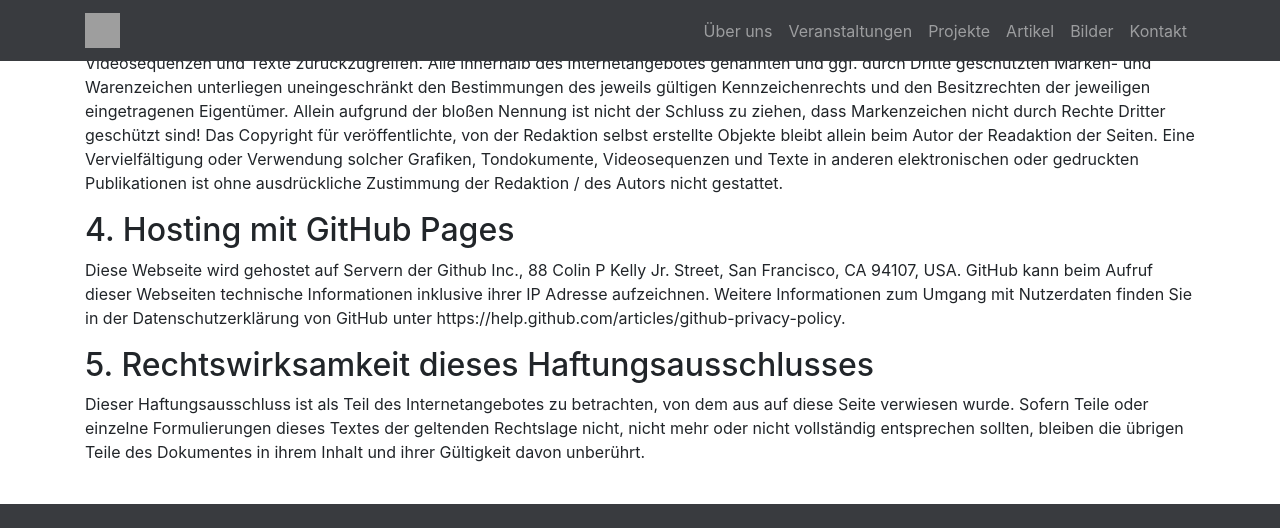
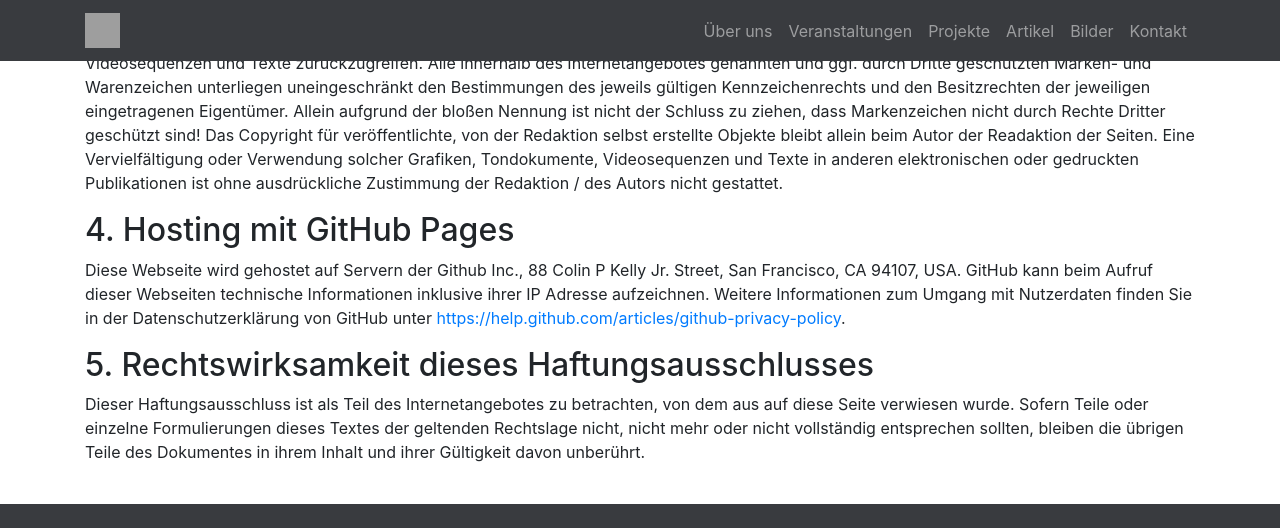
Before and after one commit to kolpinghaus-reutlingen/kolpinghaus-reutlingen.de, a Jekyll site: the page built from site/datenschutz.md, in a window 1280 px wide and 900 px high, scrolled down 760 px, cut to the strip 0-528 px from the top of the window. Built offline with Jekyll 4.4.1, drawn with Linux system fonts in a browser that asks for light colours; part of the change alters nothing that is shown; grey boxes are pictures that could not be loaded.

```diff
--- a/site/datenschutz.md
+++ b/site/datenschutz.md
@@ -23,7 +23,7 @@ Das Copyright für veröffentlichte, von der Redaktion selbst erstellte Objekte
 
 ## 4. Hosting mit GitHub Pages
 
-Diese Webseite wird gehostet auf Servern der Github Inc., 88 Colin P Kelly Jr. Street, San Francisco, CA 94107, USA. GitHub kann beim Aufruf dieser Webseiten technische Informationen inklusive ihrer IP Adresse aufzeichnen. Weitere Informationen zum Umgang mit Nutzerdaten finden Sie in der Datenschutzerklärung von GitHub unter https://help.github.com/articles/github-privacy-policy.
+Diese Webseite wird gehostet auf Servern der Github Inc., 88 Colin P Kelly Jr. Street, San Francisco, CA 94107, USA. GitHub kann beim Aufruf dieser Webseiten technische Informationen inklusive ihrer IP Adresse aufzeichnen. Weitere Informationen zum Umgang mit Nutzerdaten finden Sie in der Datenschutzerklärung von GitHub unter [https://help.github.com/articles/github-privacy-policy](https://help.github.com/articles/github-privacy-policy).
 
 ## 5. Rechtswirksamkeit dieses Haftungsausschlusses
 
```
